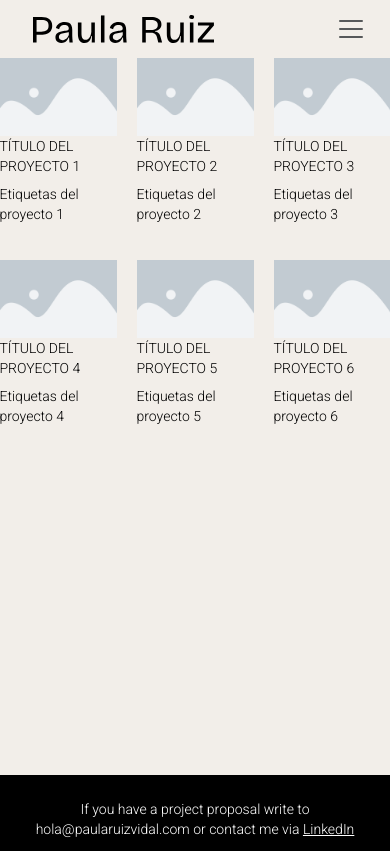
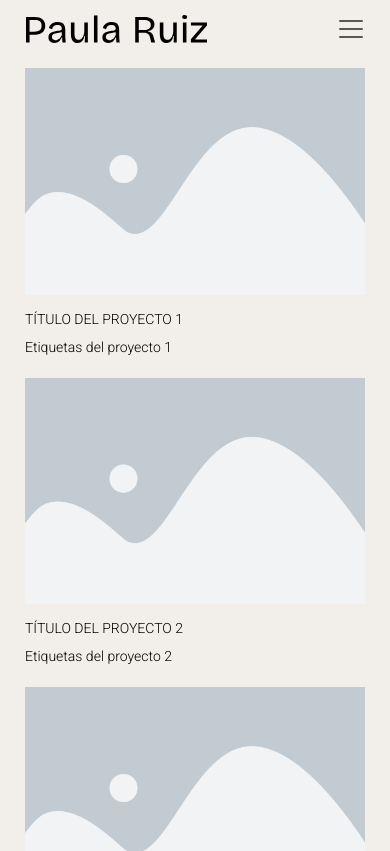
Before and after one commit to paulamode/PF-Ruiz, a plain HTML site: page pages/work.html in a window 390 px wide. Shown: the top 851 px of the page. Drawn offline with nearby package versions, Linux system fonts and the light colour scheme.

Commit message:
ajustes responsive work

```diff
--- a/scss/style.scss
+++ b/scss/style.scss
@@ -5,7 +5,7 @@
 //Estilo del header
 .custom-navbar {
     background-color: $bright-color-1;
-    padding: 10px 0px 10px 21px;
+    padding: 10px 13px 10px 24px;
 
     .navbar-toggler {
         // Quita el borde en el icono del menu hamburguesa
@@ -117,25 +117,26 @@ main {
 
 //Estilos para work
 .work{
-    padding: 0 21px; // Apply padding
+    padding: 10px 21px; // Apply padding
     display: flex;
     align-items: center;
 
     .projects-container {
         display: grid;
         grid-template-columns: repeat(3, 1fr);
-        gap: 20px;
+        gap: 35px;
         justify-content: center;
         align-items: center;
+        a{
+            text-decoration: none;
+            color: $dark-color-1;
+        }
+        .portadaProyecto {
+            width: calc(33vw - 42px);
+            margin-bottom: 14px;
+        }
     }
 
-    a{
-        text-decoration: none;
-        color: $dark-color-1;
-    }
-    .portadaProyecto {
-        width: 30vw;
-    }
 }
 
 //Estilos project
@@ -198,16 +199,6 @@ footer{
 //Mobile
 @media (max-width: 768px) {
 
-    // Ajustes en home
-    .grid-container-home {
-        // Hacer el grid de la home 1 sola columna cuando estemos en movil
-        grid-template-columns: 1fr;
-        .intro-home {
-            font-size: 42px;
-            line-height: 46px;
-        }
-    }
-
     //Ajustes generales fuentes
     .titular1{
         font-size: 42px;
@@ -222,6 +213,21 @@ footer{
         line-height: 20px;
         }
 
+    //Ajustes navbar
+    .custom-navbar {
+        padding: 10px 0px 10px 14px;
+    }
+
+    // Ajustes en home
+    .grid-container-home {
+        // Hacer el grid de la home 1 sola columna cuando estemos en movil
+        grid-template-columns: 1fr;
+        .intro-home {
+            font-size: 42px;
+            line-height: 46px;
+        }
+    }
+
     // Ajustes services
     .services{
         .titular1{
@@ -229,6 +235,17 @@ footer{
         }
         .titular2{
             grid-column: 1 / span 6;
+        }
+    }
+
+    //Ajustes en work
+    .work{
+        .projects-container {
+            grid-template-columns: 1fr;
+            gap: 5px;
+            .portadaProyecto {
+                width: calc(100vw - 50px);
+            }
         }
     }
 
@@ -251,6 +268,11 @@ footer{
         line-height: 40px;
         }
 
+    //Ajustes navbar
+    .custom-navbar {
+        padding: 10px 0px 10px 20px;
+    }
+
     // Ajustes services
     .services{
         .titular1{
@@ -260,4 +282,15 @@ footer{
             grid-column: 1 / span 6;
         }
     }
+
+    //Ajustes en work
+    .work{
+        .projects-container {
+            grid-template-columns: 1fr 1fr;
+            gap: 30px;
+            .portadaProyecto {
+                width: calc(50vw - 45px);
+            }
+        }
+    }
 }
```
Also changed, not shown: css/style.css, 1 other file.
